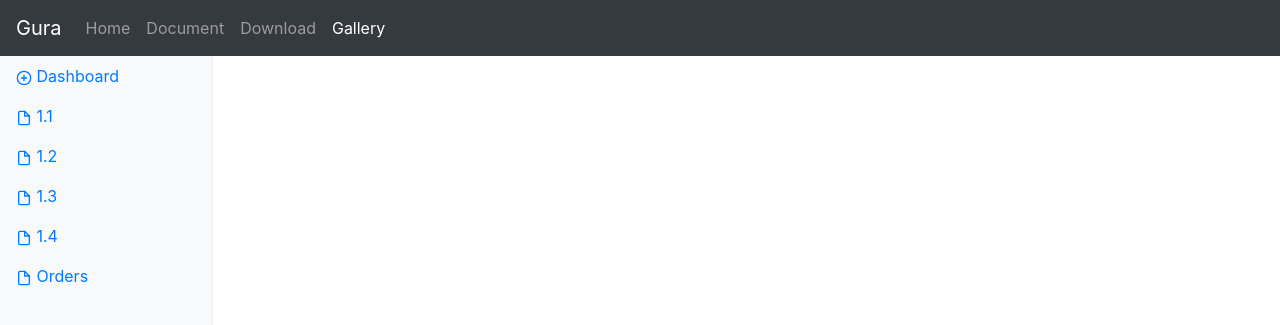
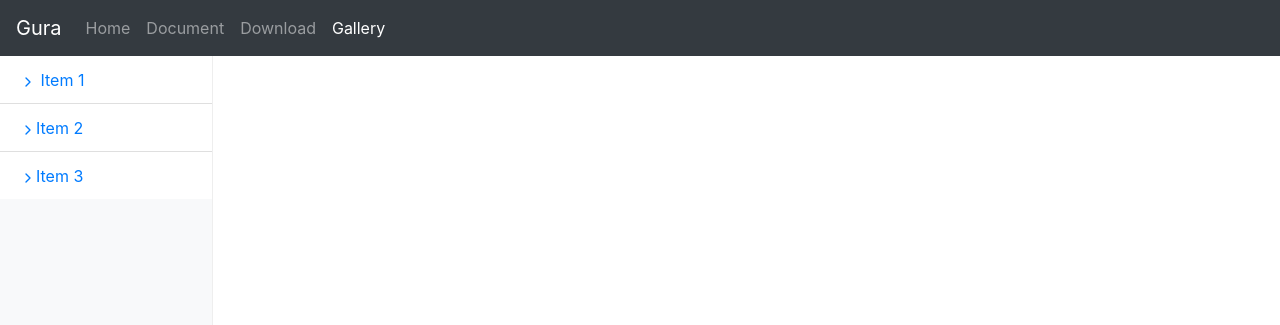
Before and after one commit to ypsitau/trial, a Jekyll site: the page built from gura-page/gallery/index.md, in a window 1280 px wide. Shown: the top 325 px of the page. Built offline with Jekyll 4.4.1, drawn with Linux system fonts in a browser that asks for light colours.

Commit message:
collapse items

```diff
--- a/gura-page/_layouts/basement.html
+++ b/gura-page/_layouts/basement.html
@@ -37,6 +37,7 @@
     <script src="https://code.jquery.com/jquery-3.3.1.slim.min.js" integrity="sha384-q8i/X+965DzO0rT7abK41JStQIAqVgRVzpbzo5smXKp4YfRvH+8abtTE1Pi6jizo" crossorigin="anonymous"></script>
     <script src="https://cdnjs.cloudflare.com/ajax/libs/popper.js/1.14.3/umd/popper.min.js" integrity="sha384-ZMP7rVo3mIykV+2+9J3UJ46jBk0WLaUAdn689aCwoqbBJiSnjAK/l8WvCWPIPm49" crossorigin="anonymous"></script>
     <script src="https://stackpath.bootstrapcdn.com/bootstrap/4.1.2/js/bootstrap.min.js" integrity="sha384-o+RDsa0aLu++PJvFqy8fFScvbHFLtbvScb8AjopnFD+iEQ7wo/CG0xlczd+2O/em" crossorigin="anonymous"></script>
+    <script src="{{ topdir }}/assets/gura-template.js"></script>
     <!-- Icons -->
     <script src="https://unpkg.com/feather-icons/dist/feather.min.js"></script>
     <script>
--- a/gura-page/_layouts/default.html
+++ b/gura-page/_layouts/default.html
@@ -9,6 +9,114 @@
 -->
 <div class="container-fluid">
   <div class="row">
+	<nav class="col-md-2 d-none d-md-block bg-light sidebar">
+	  <div class="list-group list-group-root well">
+
+		<a href="#item-1" class="list-group-item" data-toggle="collapse">
+		  <span class="hoge" data-feather="chevron-right">aaaa</span>
+		  Item 1
+		</a>
+		<div class="list-group collapse" id="item-1">
+
+		  <a href="#item-1-1" class="list-group-item" data-toggle="collapse">
+			<span data-feather="chevron-right"></span>Item 1.1
+		  </a>
+		  <div class="list-group collapse" id="item-1-1">
+			<a href="#" class="list-group-item">Item 1.1.1</a>
+			<a href="#" class="list-group-item">Item 1.1.2</a>
+			<a href="#" class="list-group-item">Item 1.1.3</a>
+		  </div>
+
+		  <a href="#item-1-2" class="list-group-item" data-toggle="collapse">
+			<span data-feather="chevron-right"></span>Item 1.2
+		  </a>
+		  <div class="list-group collapse" id="item-1-2">
+			<a href="#" class="list-group-item">Item 1.2.1</a>
+			<a href="#" class="list-group-item">Item 1.2.2</a>
+			<a href="#" class="list-group-item">Item 1.2.3</a>
+		  </div>
+
+		  <a href="#item-1-3" class="list-group-item" data-toggle="collapse">
+			<span data-feather="chevron-right"></span>Item 1.3
+		  </a>
+		  <div class="list-group collapse" id="item-1-3">
+			<a href="#" class="list-group-item">Item 1.3.1</a>
+			<a href="#" class="list-group-item">Item 1.3.2</a>
+			<a href="#" class="list-group-item">Item 1.3.3</a>
+		  </div>
+
+		</div>
+
+		<a href="#item-2" class="list-group-item" data-toggle="collapse">
+		  <span data-feather="chevron-right"></span>Item 2
+		</a>
+		<div class="list-group collapse" id="item-2">
+
+		  <a href="#item-2-1" class="list-group-item" data-toggle="collapse">
+			<span data-feather="chevron-right"></span>Item 2.1
+		  </a>
+		  <div class="list-group collapse" id="item-2-1">
+			<a href="#" class="list-group-item">Item 2.1.1</a>
+			<a href="#" class="list-group-item">Item 2.1.2</a>
+			<a href="#" class="list-group-item">Item 2.1.3</a>
+		  </div>
+
+		  <a href="#item-2-2" class="list-group-item" data-toggle="collapse">
+			<span data-feather="chevron-right"></span>Item 2.2
+		  </a>
+		  <div class="list-group collapse" id="item-2-2">
+			<a href="#" class="list-group-item">Item 2.2.1</a>
+			<a href="#" class="list-group-item">Item 2.2.2</a>
+			<a href="#" class="list-group-item">Item 2.2.3</a>
+		  </div>
+
+		  <a href="#item-2-3" class="list-group-item" data-toggle="collapse">
+			<span data-feather="chevron-right"></span>Item 2.3
+		  </a>
+		  <div class="list-group collapse" id="item-2-3">
+			<a href="#" class="list-group-item">Item 2.3.1</a>
+			<a href="#" class="list-group-item">Item 2.3.2</a>
+			<a href="#" class="list-group-item">Item 2.3.3</a>
+		  </div>
+
+		</div>
+
+		<a href="#item-3" class="list-group-item" data-toggle="collapse">
+		  <span data-feather="chevron-right"></span>Item 3
+		</a>
+		<div class="list-group collapse" id="item-3">
+
+		  <a href="#item-3-1" class="list-group-item" data-toggle="collapse">
+			<span data-feather="chevron-right"></span>Item 3.1
+		  </a>
+		  <div class="list-group collapse" id="item-3-1">
+			<a href="#" class="list-group-item">Item 3.1.1</a>
+			<a href="#" class="list-group-item">Item 3.1.2</a>
+			<a href="#" class="list-group-item">Item 3.1.3</a>
+		  </div>
+
+		  <a href="#item-3-2" class="list-group-item" data-toggle="collapse">
+			<span data-feather="chevron-right"></span>Item 3.2
+		  </a>
+		  <div class="list-group collapse" id="item-3-2">
+			<a href="#" class="list-group-item">Item 3.2.1</a>
+			<a href="#" class="list-group-item">Item 3.2.2</a>
+			<a href="#" class="list-group-item">Item 3.2.3</a>
+		  </div>
+
+		  <a href="#item-3-3" class="list-group-item" data-toggle="collapse">
+			<span data-feather="chevron-right"></span>Item 3.3
+		  </a>
+		  <div class="list-group collapse" id="item-3-3">
+			<a href="#" class="list-group-item">Item 3.3.1</a>
+			<a href="#" class="list-group-item">Item 3.3.2</a>
+			<a href="#" class="list-group-item">Item 3.3.3</a>
+		  </div>
+		</div>
+	  </div>
+	</nav>
+  </div>
+<!--
     <nav class="col-md-2 d-none d-md-block bg-light sidebar">
 	  <ul class="nav flex-column">
         <li class="nav-item">
@@ -51,6 +159,7 @@
         </li>
 	  </ul>
 	</nav>
+-->
     <main role="main" class="col-md-10 ml-sm-auto">
 	  {{ content }}
 	</main>
--- a/gura-page/assets/gura-template.css
+++ b/gura-page/assets/gura-template.css
@@ -18,6 +18,40 @@
 	width: 16px;
 	height: 16px;
 	vertical-align: text-bottom;
+}
+
+.just-padding {
+  padding: 15px;
+}
+
+.list-group.list-group-root {
+  padding: 0;
+  overflow: hidden;
+}
+
+.list-group.list-group-root .list-group {
+  margin-bottom: 0;
+}
+
+.list-group.list-group-root .list-group-item {
+  border-radius: 0;
+  border-width: 1px 0 0 0;
+}
+
+.list-group.list-group-root > .list-group-item:first-child {
+  border-top-width: 0;
+}
+
+.list-group.list-group-root > .list-group > .list-group-item {
+  padding-left: 30px;
+}
+
+.list-group.list-group-root > .list-group > .list-group > .list-group-item {
+  padding-left: 45px;
+}
+
+.list-group-item .glyphicon {
+  margin-right: 5px;
 }
 
 body {
--- /dev/null
+++ b/gura-page/assets/gura-template.js
@@ -0,0 +1,10 @@
+// jQuery entry
+$(document).ready(function() {
+	$('.list-group-item').on('click', function() {
+		//$(this).text("checked");
+		$('span', this).text("checked");
+		//$('.glyphicon', this)
+		//	.toggleClass('glyphicon-chevron-right')
+		//	.toggleClass('glyphicon-chevron-down');
+	});
+});
```
